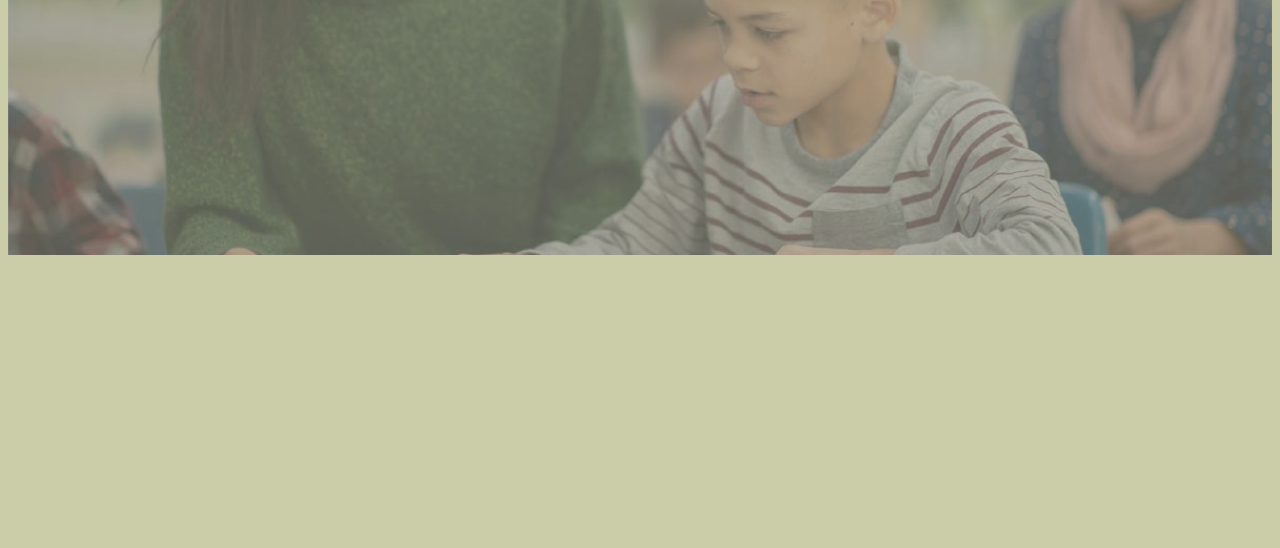
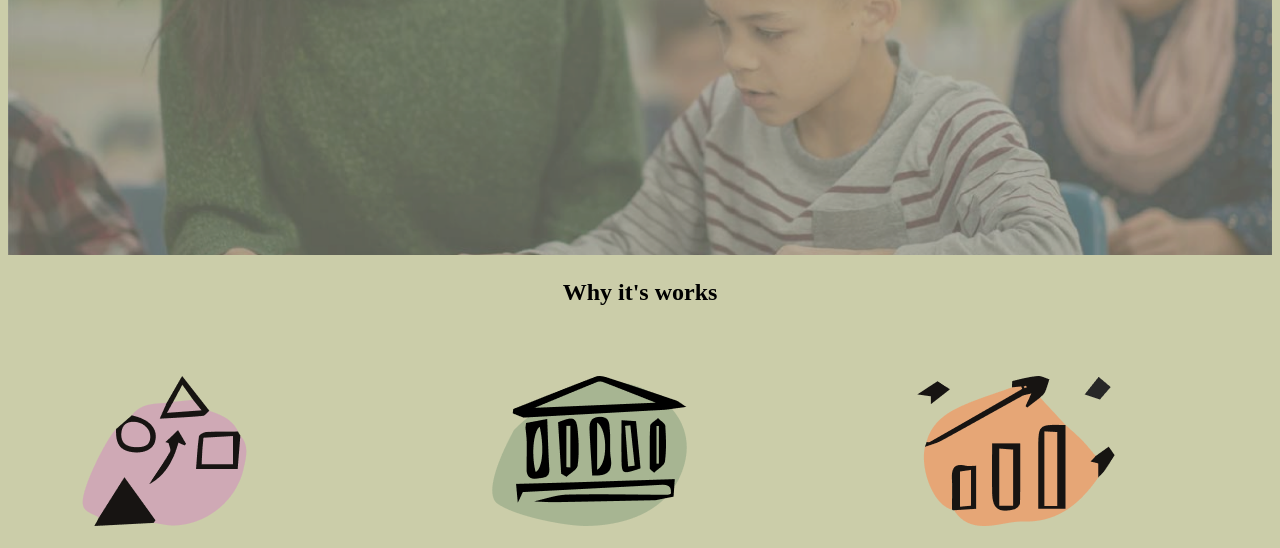
Before and after one commit to ImtiazAhmed01/assignment, a plain HTML site: page index.html in a window 1280 px wide. Shown: the part 236-784 px from the top of the page. Drawn offline with Linux system fonts and the light colour scheme.

Commit message:
2nd commit

```diff
--- a/style.css
+++ b/style.css
@@ -66,5 +66,5 @@
 
 .text {
     text-align: center;
-    padding: 50%;
+
 }
```
